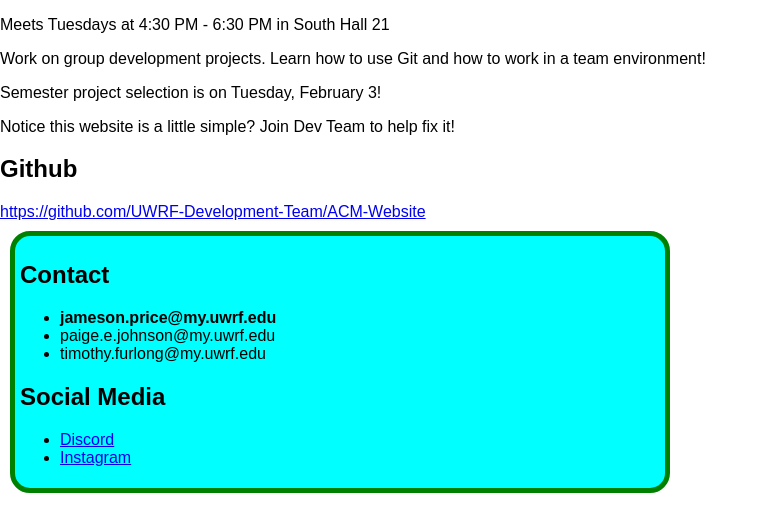
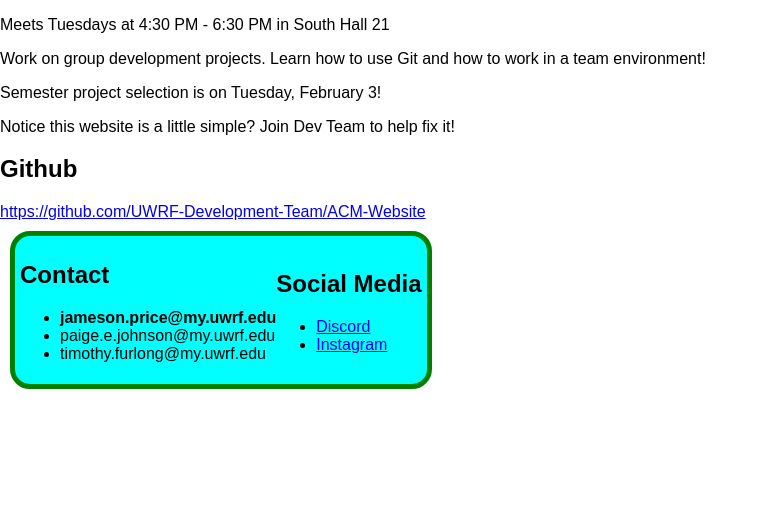
Before and after one commit to UWRF-Development-Team/ACM-Website, a PHP site: page /home/index.html in a window 1280 px wide. Shown: the part 471-1003 px from the top of the page, without its empty margins (0-768 px from the left). Run offline with PHP 8.4, Linux system fonts and the light colour scheme; some libraries are stand-ins or nearby versions.

Commit message:
made lists fit horizontally

```diff
--- a/style.css
+++ b/style.css
@@ -35,7 +35,7 @@ footer {
     border-radius: 20px;
     padding: 5px;
     margin: 10px;
-    width: 50%;
-    align-items:center;
-    flex:auto;
+    align-items: center;
+    display: flex;
+    width: fit-content;
 }
```
